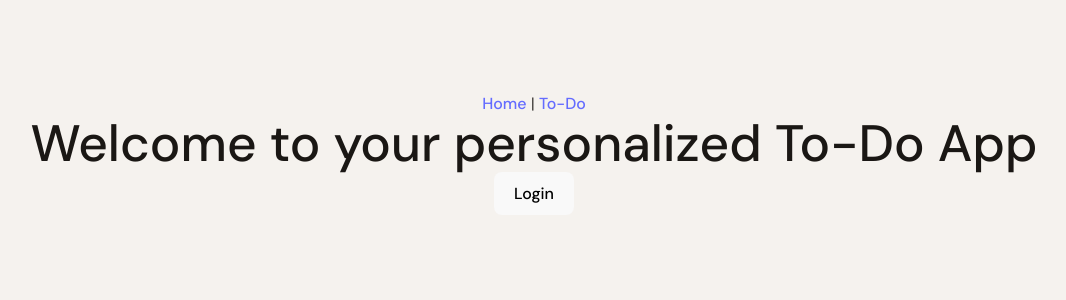
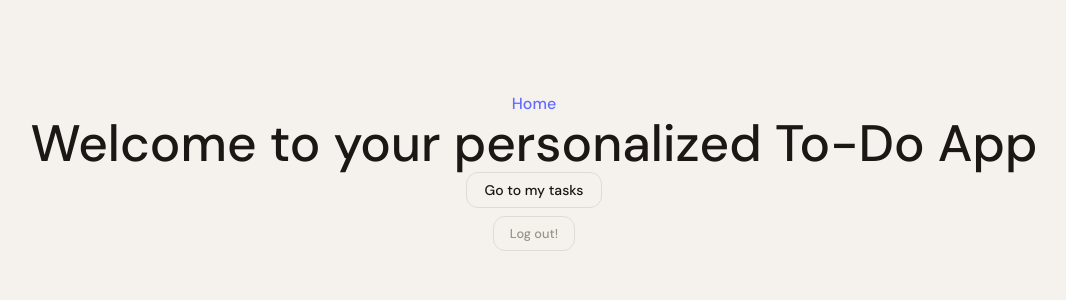
Before and after one commit to Shayana0324/Counter-To-do-app, a React (Vite) app: page / in a window 1280 px wide. Shown: the top 300 px of the page, without its empty margins (106-1172 px from the left). Built offline with nearby package versions, Linux system fonts and the light colour scheme; sample sign-in values are in the browser's storage.

Commit message:
Adding logout button, modifying buttons on the basis of user session

```diff
--- a/css/Todo.css
+++ b/css/Todo.css
@@ -442,3 +442,48 @@ body {
     border-color: var(--accent);
     color: var(--accent);
 }
+
+/* ── Todo Header row ───────────────────────
+.todoHeader {
+    display: flex;
+    align-items: flex-start;
+    justify-content: space-between;
+} */
+
+/* ── Logout / Sign Out button ────────────── */
+.logoutBtn {
+    background: transparent;
+    border: 1.5px solid var(--border);
+    border-radius: var(--radius);
+    padding: 8px 16px;
+    font-family: 'DM Sans', sans-serif;
+    font-size: 0.8rem;
+    font-weight: 500;
+    color: var(--muted);
+    cursor: pointer;
+    transition: all 0.18s;
+    margin-top: 8px;
+    /* aligns with top of h1 */
+}
+
+.logoutBtn:hover {
+    border-color: var(--danger);
+    color: var(--danger);
+    background: #fdf0f0;
+}
+
+/* ── Home page ───────────────────────────── */
+.homePage {
+    display: flex;
+    flex-direction: column;
+    gap: 16px;
+    max-width: 480px;
+    width: 100%;
+}
+
+.homeActions {
+    display: flex;
+    gap: 12px;
+    align-items: center;
+    margin-top: 8px;
+}
--- a/src/App.jsx
+++ b/src/App.jsx
@@ -2,17 +2,40 @@
 import Counter from './Counter';
 import Todo from './Todo';
 import './App.css';
-import { BrowserRouter, Routes, Route, Link, Outlet } from 'react-router-dom';
-import Popup from 'reactjs-popup';
+import { BrowserRouter, Routes, Route, Link, Outlet, useNavigate } from 'react-router-dom';
 import Login from './Login';
 import Signup from './Signup';
 import ProtectedRoute from '../components/ProtectedRoute';
+import { useApp } from '../context/AppContext';
 
 function Home() {
+  const { token, logout } = useApp();
+  const navigate = useNavigate();
+
+   const handleLogout = () => {
+    logout();           // clear token from context & localstorage
+    navigate('/');      // send user back to homepage
+  }
+
   return (
     <div>
       <h1>Welcome to your personalized To-Do App</h1>
-      <Login />
+      <div>
+        { token ? (
+          // if user is logged in, show these instead of login button
+          <>
+            <button className="login-trigger" onClick={() => navigate('/todo')}>
+              Go to my tasks
+            </button> <br />
+            <button className="logoutBtn" onClick={handleLogout}>
+              Log out!
+            </button>
+          </>
+        ) : (
+          // Show login button if the user is not logged in
+          <Login />
+        )}
+      </div>
     </div>
   );
 }
@@ -25,9 +48,9 @@ function App() {
       {/* <div className="card"> */}
       {/* Navigation */}
       <nav>
-        <Link to="/">Home</Link> | {" "}
+        <Link to="/">Home</Link>
         {/* <Link to="/counter">Counter</Link> | {" "} */}
-        <Link to="/todo">To-Do</Link>
+
       </nav>
       {/* </div> */}
 
--- a/src/Todo.jsx
+++ b/src/Todo.jsx
@@ -2,12 +2,14 @@ import { useEffect, useState } from 'react';
 import '../css/Todo.css';
 import { getTasks, addTask, deleteTask } from '../api/api';
 import { useApp } from '../context/AppContext.jsx';
+import { useNavigate } from 'react-router-dom';
 
 const Todo = () => {
-  const {tasks, setTasks} = useApp();
+  const {tasks, setTasks, logout} = useApp();
   const [input, setInput] = useState("");
   const [showInput, setShowInput] = useState(false);
   const [loading, setLoading] = useState(true); // loading state while fetching tasks
+  const navigate = useNavigate();
 
   // Load tasks from DB when component mounts
   useEffect(() => {
@@ -19,7 +21,10 @@ const Todo = () => {
       .catch(() => setLoading(false));
   }, []);
 
-  // Bug 2 fixed: one single addTask function
+  const handleLogout = () => {
+    logout();           // clear token from context & localstorage
+    navigate('/');      // send user back to homepage
+  }
   const handleAddTask = async () => {
     if (!showInput) {
       setShowInput(true);
@@ -28,12 +33,11 @@ const Todo = () => {
     if (input.trim() === "") return;
 
     const newTask = await addTask(input);        // saves to DB, returns { id, text, ... }
-    setTasks([...tasks, newTask]);               // Bug 3 fixed: use tasks not TaskSignal
+    setTasks([...tasks, newTask]);
     setInput("");
     setShowInput(false);
   };
 
-  // Bug 4 fixed: takes id from each task row
   const handleDeleteTask = async (id) => {
     await deleteTask(id);
     setTasks(tasks.filter(t => t.id !== id));   // filters by id not index
@@ -52,6 +56,11 @@ const Todo = () => {
 
   return (
     <div className="inputContainer">
+
+        <button className="logoutBtn" onClick={handleLogout}>
+          Log out!
+        </button>
+
       <h1>My Day</h1>
 
       {showInput && (
@@ -93,7 +102,7 @@ const Todo = () => {
             {tasks.map((t, index) => (
               <div key={t.id} className="taskRow">  {/* key is t.id not index — more stable */}
                 <span className="taskNumber">{index + 1}</span>
-                <span className="taskText">{t.text}</span>  {/* Bug 5 fixed: t.text not t */}
+                <span className="taskText">{t.text}</span>
                 <button
                   className="deleteTask"
                   onClick={() => handleDeleteTask(t.id)}  // passes DB id not index
```
